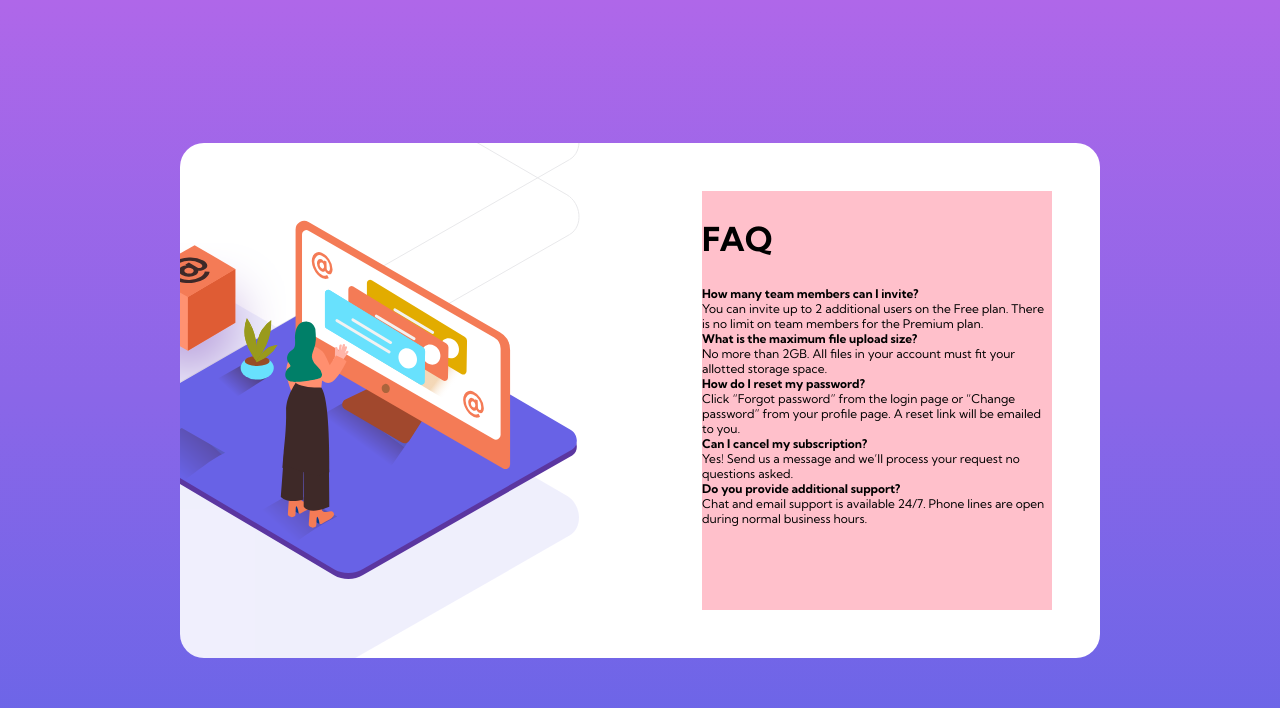
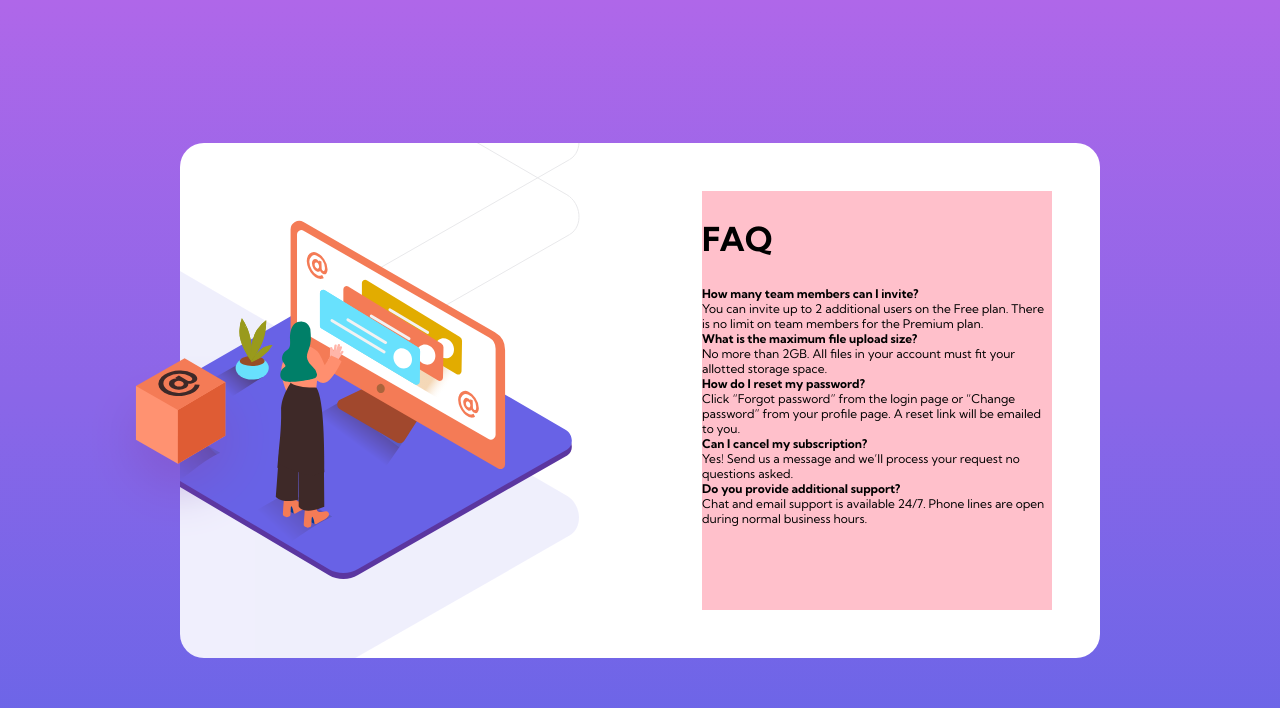
Before and after one commit to aburns009/FM-Accordion-Card, a plain HTML site: page index.html in a window 1280 px wide. Drawn offline with Linux system fonts and the light colour scheme.

Commit message:
finished css for images

```diff
--- a/index.html
+++ b/index.html
@@ -9,13 +9,14 @@
   </head>
   <body>
     <main class="background">
-      <section class="container">
-        <img src="images\bg-pattern-desktop.svg" alt="" class="logo shadow" />
+      <div class="show">
         <img
           class="logo box"
           src="images\illustration-box-desktop.svg"
           alt=""
         />
+        <section class="container">
+          <img src="images\bg-pattern-desktop.svg" alt="" class="logo shadow" />
           <img
             class="logo hero"
             src="images\illustration-woman-online-desktop.svg"
@@ -28,7 +29,9 @@
               You can invite up to 2 additional users on the Free plan. There is
               no limit on team members for the Premium plan.
             </div>
-          <div class="drop question">What is the maximum file upload size?</div>
+            <div class="drop question">
+              What is the maximum file upload size?
+            </div>
             <div class="drop answer">
               No more than 2GB. All files in your account must fit your allotted
               storage space.
@@ -50,6 +53,7 @@
             </div>
           </div>
         </section>
+      </div>
     </main>
   </body>
 </html>
--- a/style.css
+++ b/style.css
@@ -36,6 +36,16 @@ body {
   overflow: hidden;
 }
 
+.show {
+  position: relative;
+}
+
+.box {
+  top: 213px;
+  left: -95px;
+  z-index: 2;
+}
+
 .logo {
   position: absolute;
 }
@@ -48,12 +58,7 @@ body {
 .hero {
   top: 15%;
   left: 0;
-  margin-left: -75px;
-}
-
-.box {
-  top: 100px;
-  left: -85px;
+  margin-left: -80px;
 }
 
 .card {
```
Lines whose indentation alone changed are shown as unchanged.
